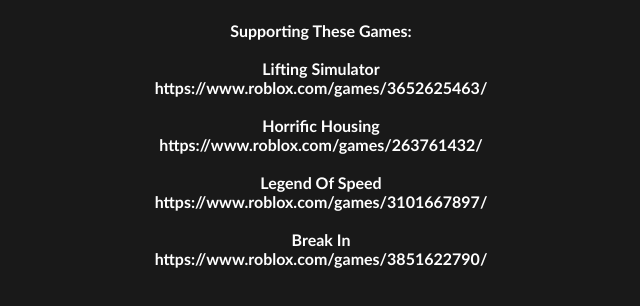
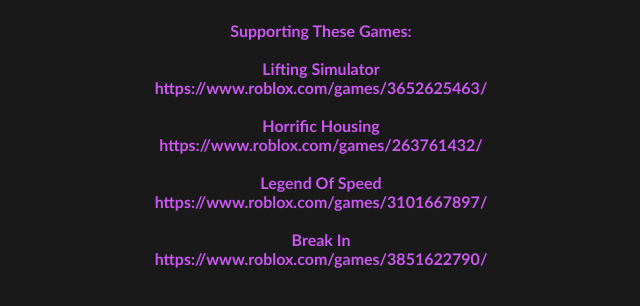
Before and after one commit to 0x1rfan/irfan-library, a plain HTML site: page index.html in a window 1280 px wide. Shown: the whole page, without its empty margins (319-959 px from the left). Drawn offline with Linux system fonts and the light colour scheme.

Commit message:
Update index.html

```diff
--- a/index.html
+++ b/index.html
@@ -35,7 +35,7 @@
 
             #gamesLabel {
                 background-color: rgb(25, 25, 25);
-                color: rgb(255, 255, 255);
+                color: rgb(204, 87, 243);
                 border: 0px;
                 text-align: center;
             }
```
